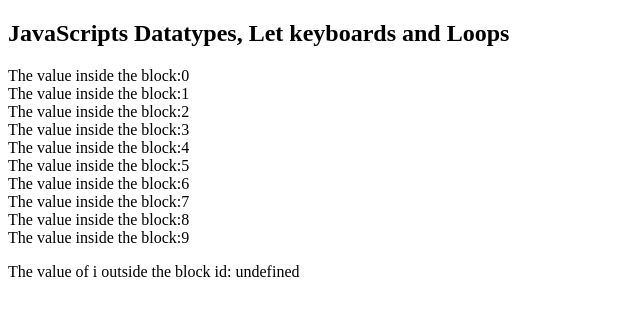
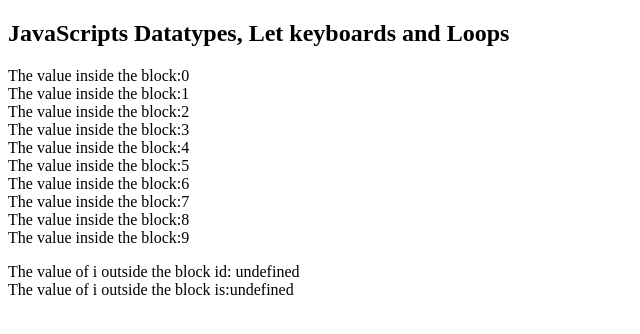
Before and after one commit to ArunavArjo/HTML, a plain HTML site: page acp/Print random numbers.html in a window 1280 px wide. Shown: the whole page, without its empty margins (0-640 px from the left). Drawn offline with Linux system fonts and the light colour scheme.

Commit message:
Print random numbers.html

```diff
--- a/acp/Print random numbers.html
+++ b/acp/Print random numbers.html
@@ -21,7 +21,9 @@
             }
             document.getElementById("result").innerHTML = text;
         }
-        document.write("The value of  i outside the block id: " + i)
+        document.write("The value of  i outside the block id: " + i +"<br>")
+        document.getElementById("result").innerHTML=text
+        document.write("The value of i outside the block is:"+i)
     </script>
 </body>
 
```
